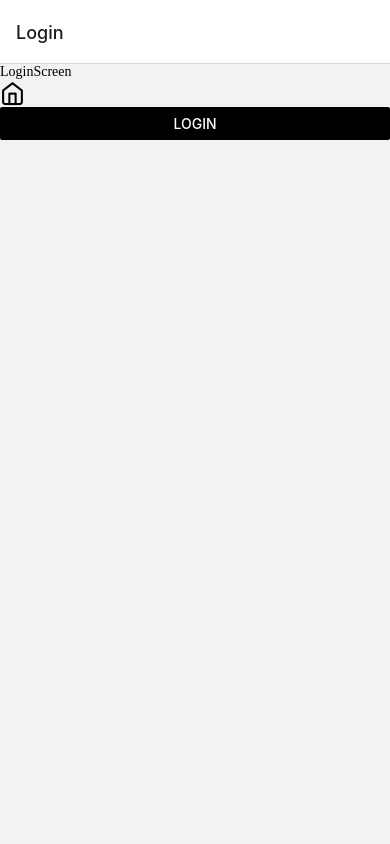
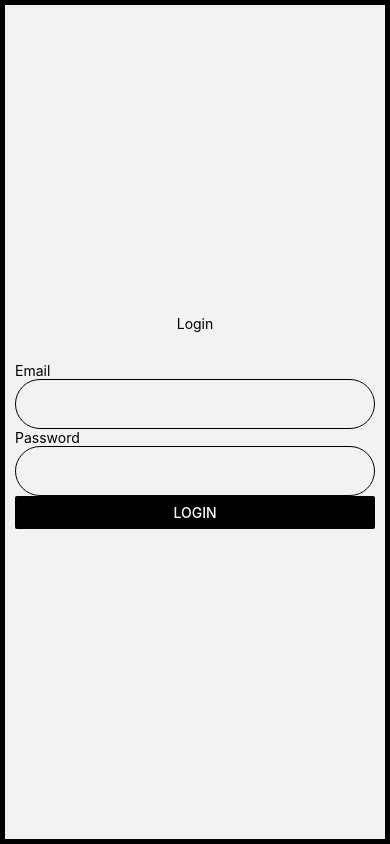
Before and after one commit to CharlesKasasira/csnotes-mobile, a React Native app: screen /Login in a window 390 px wide. Built offline with nearby package versions, Linux system fonts and the light colour scheme.

Commit message:
setOptions

```diff
--- /dev/null
+++ b/assets/styles/styles.js
@@ -0,0 +1,21 @@
+import { COLORS } from "../../helpers/constants";
+import { StyleSheet } from 'react-native'
+
+const GLOBAL_STYLES = StyleSheet.create({
+    loginContainer: {
+        flex: 1,
+        justifyContent: 'center',
+        // alignItems: 'center',
+        padding: 10,
+        borderWidth: 5
+    },
+    inputField: {
+        borderWidth: 1,
+        borderColor: COLORS.primary,
+        height: 50,
+        borderRadius: 25
+    }
+})
+
+
+export { GLOBAL_STYLES }
--- /dev/null
+++ b/helpers/constants.js
@@ -0,0 +1,7 @@
+const COLORS = {
+    primary: '#000',
+    white: '#fff'
+}
+
+
+export { COLORS }
--- a/navigator/Navigator.js
+++ b/navigator/Navigator.js
@@ -3,14 +3,21 @@ import { LoginScreen, ProfileScreen, TimeTableScreen } from '../screens'
 import { createNativeStackNavigator } from '@react-navigation/native-stack'
 
 import BottomNavigator from './BottomNavigator'
+import Icon from 'react-native-vector-icons/Feather'
 
 const StackNavigator = () => {
     const Stack = createNativeStackNavigator()
 
     return (
         <Stack.Navigator headerMode='none'>
-            <Stack.Screen name='Login' component={LoginScreen} />
-            <Stack.Screen name='Profile' component={ProfileScreen} />
+            <Stack.Screen name='Login' component={LoginScreen} options={{headerShown: false}}  />
+            <Stack.Screen name='Profile' component={ProfileScreen} options={{
+                headerShown: true,
+                headerLeft: () => <Icon name='home' />,
+                headerStyle: {
+                    backgroundColor: '#000',
+                }
+            }} />
             <Stack.Screen name='Time Table' component={TimeTableScreen} />
             <Stack.Screen name='Tabs' component={BottomNavigator} options={{headerShown: false}} />
         </Stack.Navigator>
--- a/screens/LoginScreen.js
+++ b/screens/LoginScreen.js
@@ -1,12 +1,27 @@
-import { View, Text, Button } from 'react-native'
+import { View, Text, Button, TextInput } from 'react-native'
 import React from 'react'
-import Icon from 'react-native-vector-icons/Feather'
+import { GLOBAL_STYLES } from '../assets/styles/styles'
 
 const LoginScreen = ({navigation}) => {
   return (
+      <View style={GLOBAL_STYLES.loginContainer}>
+          <View style={{alignItems: 'center', marginBottom: 30}}>
+            <Text>Login</Text>
+          </View>
           <View>
-      <Text style={{fontFamily: 'Roboto-Bold'}}>LoginScreen</Text>
-      <Icon name='home' size={25} color='black' />
+            <Text>Email</Text>
+            <TextInput
+              style={GLOBAL_STYLES.inputField}
+            />
+          </View>
+
+          <View>
+            <Text>Password</Text>
+            <TextInput
+              style={GLOBAL_STYLES.inputField}
+            />
+          </View>
+
           <Button
             title='Login'
             color='#000'
--- a/screens/ProfileScreen.js
+++ b/screens/ProfileScreen.js
@@ -3,12 +3,17 @@ import React from 'react'
 import Icon from 'react-native-vector-icons/Feather'
 
 const ProfileScreen = ({navigation}) => {
-  navigation.setOptions({
-    headerStyle: {
-      backgroundColor: 'black'
-    },
-    headerTitle: () => <Text style={{color: 'white', fontSize: 24, fontWeight: 'bold'}}>Profile</Text>
-  })
+  // navigation.setOptions({
+  //   headerStyle: {
+  //     backgroundColor: 'black'
+  //   },
+  //   headerTitle: () => <Text style={{color: 'white', fontSize: 24, fontWeight: 'bold'}}>Profile</Text>,
+  //   headerLeft: () => <><Icon name='arrow-left' color='#fff' /></>,
+  //   headerRight: () => <Icon name='arrow-left' color='#fff' />,
+  //   headerTintStyle: {
+  //     color: '#fff'
+  //   }
+  // })
 
   return (
     <View>
```
Lines whose indentation alone changed are shown as unchanged.
